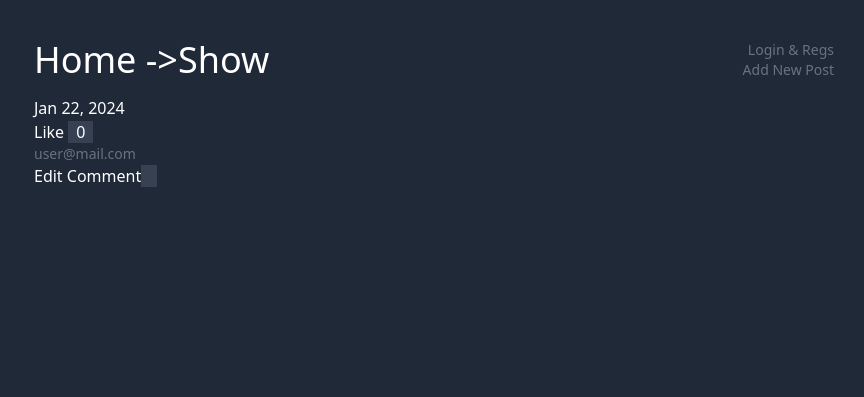
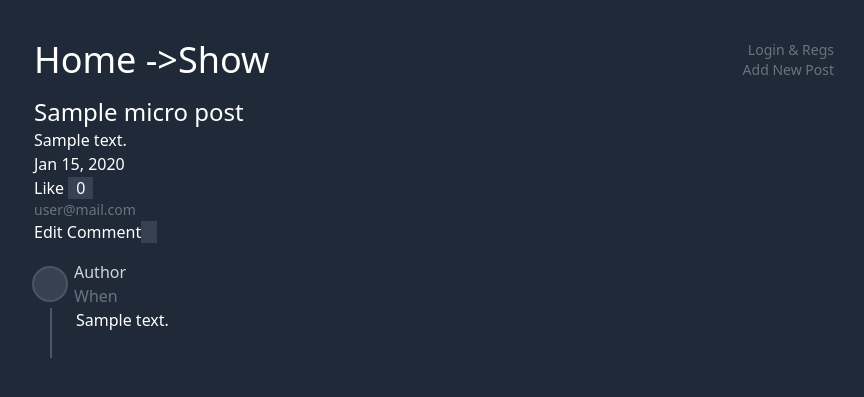
Before and after one commit to EugeniuPeruzzi/symfony-advanced, a Symfony app: template templates/micro_post/show.html.twig in a window 1280 px wide. Shown: the top 397 px of the page, without its empty margins (206-1070 px from the left). Run offline with Twig, Linux system fonts and the light colour scheme; the template is opened without the code that fills it: most values are stand-ins (such as "Sample title", 1, 10 or a date in 2020); some libraries are stand-ins or nearby versions.

Commit message:
styling comment section

```diff
--- a/templates/micro_post/show.html.twig
+++ b/templates/micro_post/show.html.twig
@@ -9,6 +9,22 @@
 
 {% block body %}
 	{{ include('micro_post/_post.html.twig', {post:  microPost}) }}
-
+	<div class="mt-4">
+		{% for comment in microPost.comments %}
+			<div>
+				<div class="flex items-center">
+					<div class="inline-block bg-gray-200 dark:bg-gray-700 rounded-full text-3xl w-8 h-8 ring-2 ring-white dark:ring-gray-600 mr-2"></div>
+					<div>
+						<div class="font-medium text-gray-800 dark:text-gray-300">Author</div>
+						<div class="font-light text-gray-500 dark:text-gray-500">When</div>
+					</div>
+				</div>
+				<div class="flex">
+					<div class="border border-gray-300 dark:border-gray-600 ml-4 mr-6 pb-12"></div>
+					<div>{{ comment.text }}</div>
+				</div>
+			</div>
+		{% endfor %}
+	</div>
 
 {% endblock %}
```
